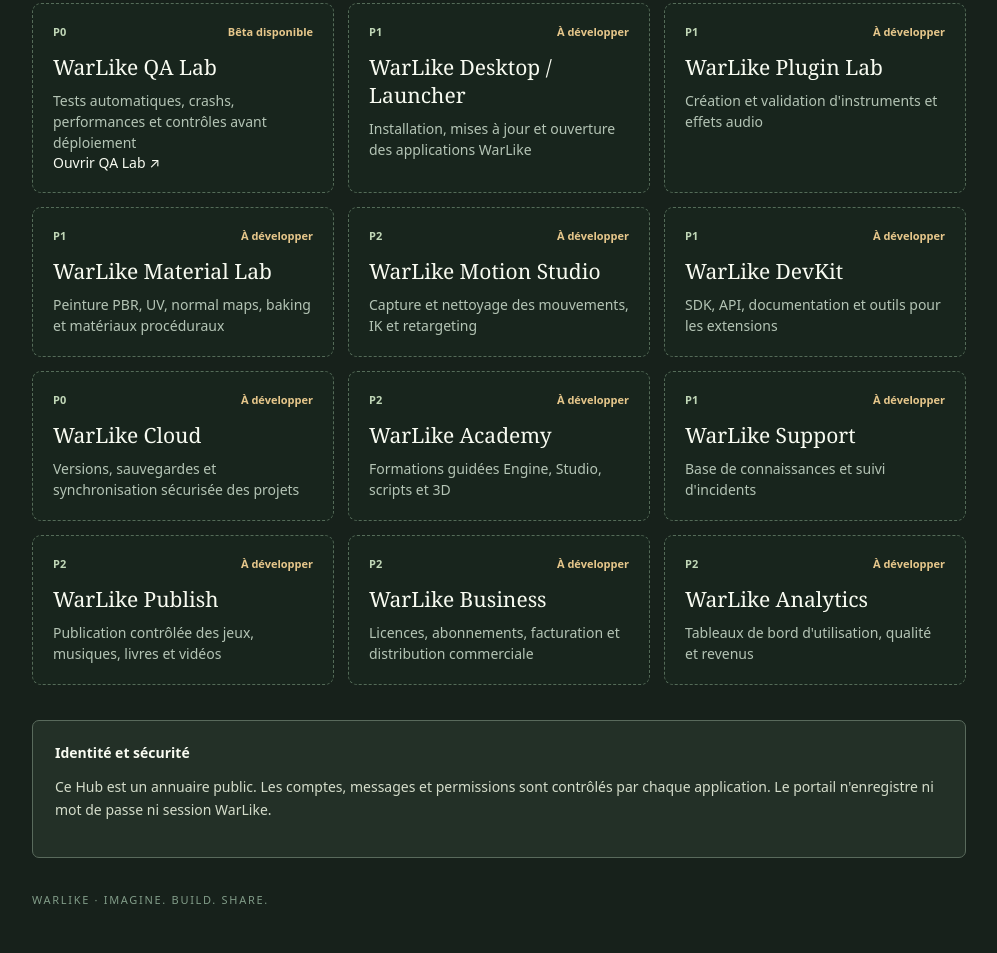
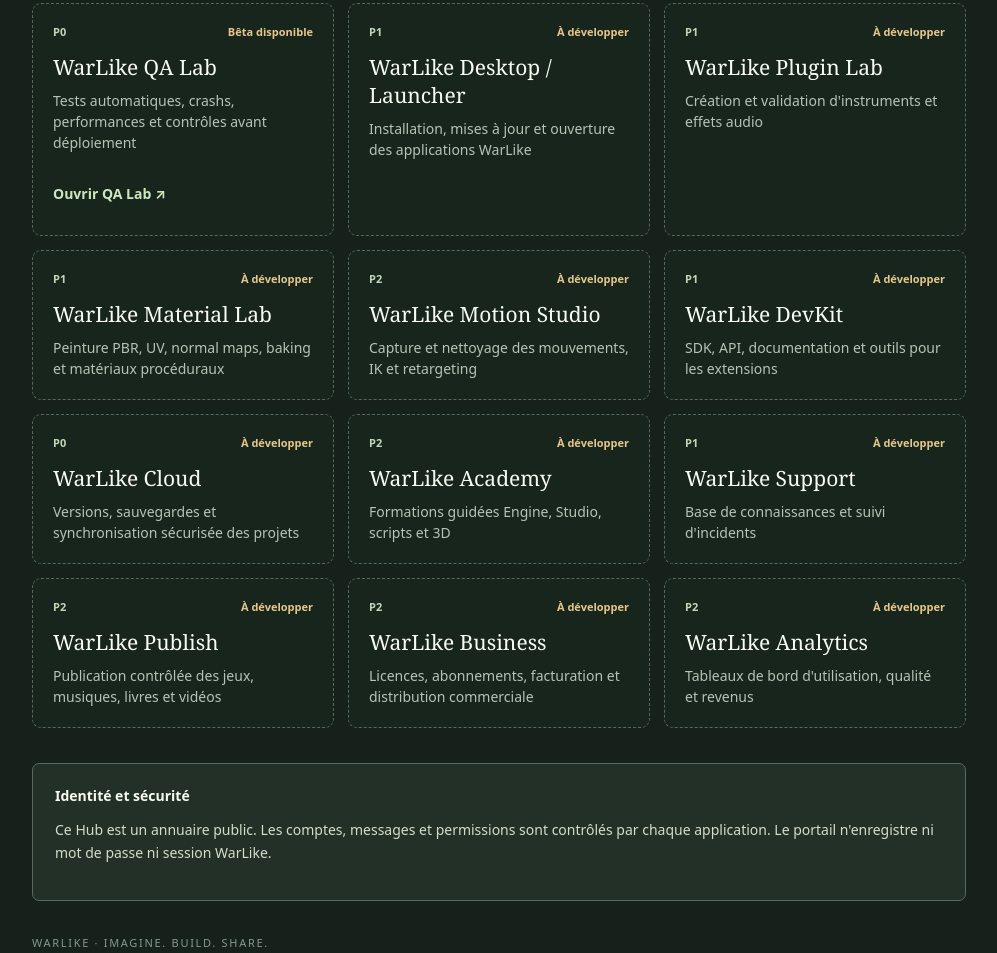
Before and after one commit to Motherlode94/WarLike-Hub, a plain HTML site: page index.html in a window 1280 px wide. Shown: the part 3435-4388 px from the top of the page, without its empty margins (268-1265 px from the left). Drawn offline with Linux system fonts and the light colour scheme.

Commit message:
style(hub): accessible QA Lab beta launch

```diff
--- a/style.css
+++ b/style.css
@@ -60,3 +60,5 @@ body{overflow-x:hidden}
 
 /* Plan d'évolution : distinct du catalogue des applications utilisables. */
 .roadmap{margin-top:36px}.roadmapIntro{color:#b7c8b7;line-height:1.65;max-width:830px}.roadmapCards{display:grid;grid-template-columns:repeat(3,minmax(0,1fr));gap:14px;margin-top:20px}.roadmapCard{padding:20px;border:1px dashed #546b58;background:#18251d;border-radius:9px;min-width:0}.roadmapMeta{display:flex;align-items:center;justify-content:space-between;gap:10px;color:#c0d7b7;font-size:11px;font-weight:750}.roadmapMeta span:last-child{color:#e6c78b}.roadmapCard h3{font:21px Georgia,serif;margin:14px 0 9px;overflow-wrap:anywhere}.roadmapCard p{color:#b4c4b5;line-height:1.5;margin:0}@media(max-width:1100px){.roadmapCards{grid-template-columns:repeat(2,minmax(0,1fr))}}@media(max-width:600px){.roadmapCards{grid-template-columns:1fr}.roadmapCard{padding:17px}}
+
+.roadmapLaunch{display:inline-flex;color:#cce7bf;font-weight:700;margin-top:18px;min-height:44px;align-items:center}
```
